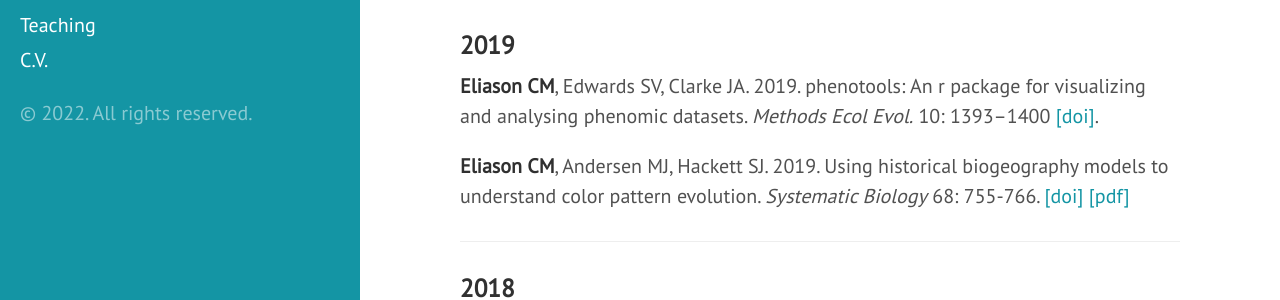
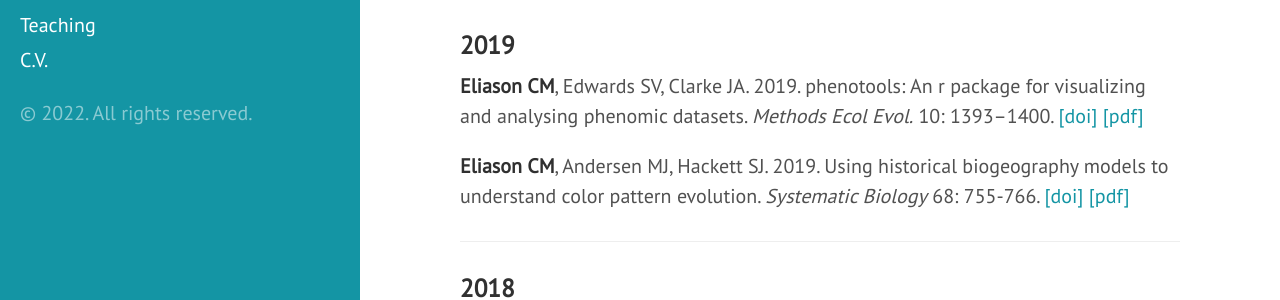
Before and after one commit to celiason/celiason.github.io, a Jekyll site: the page built from 2-publications.md, in a window 1280 px wide and 900 px high, scrolled down 1014 px. Shown: the part 157-457 px from the top of the window. Built offline with Jekyll 4.4.1, drawn with Linux system fonts in a browser that asks for light colours.

Commit message:
Update 2-publications.md

```diff
--- a/2-publications.md
+++ b/2-publications.md
@@ -43,7 +43,7 @@ __Eliason CM__, Maia R, Parra JL, Shawkey MD. 2020. Signal evolution and morphol
 
 ### 2019
 
-__Eliason CM__, Edwards SV, Clarke JA. 2019. phenotools: An r package for visualizing and analysing phenomic datasets. _Methods Ecol Evol._ 10: 1393–1400 [[doi]](https://doi.org/10.1111/2041-210X.13217).
+__Eliason CM__, Edwards SV, Clarke JA. 2019. phenotools: An r package for visualizing and analysing phenomic datasets. _Methods Ecol Evol._ 10: 1393–1400. [[doi]](https://doi.org/10.1111/2041-210X.13217) [[pdf]]({{url}}/pdfs/phenotools.pdf)
 
 __Eliason CM__, Andersen MJ, Hackett SJ. 2019. Using historical biogeography models to understand color pattern evolution. _Systematic Biology_ 68: 755-766. [[doi]](https://doi.org/10.1093/sysbio/syz012) [[pdf]]({{url}}/pdfs/plumage.pdf)
 
```
